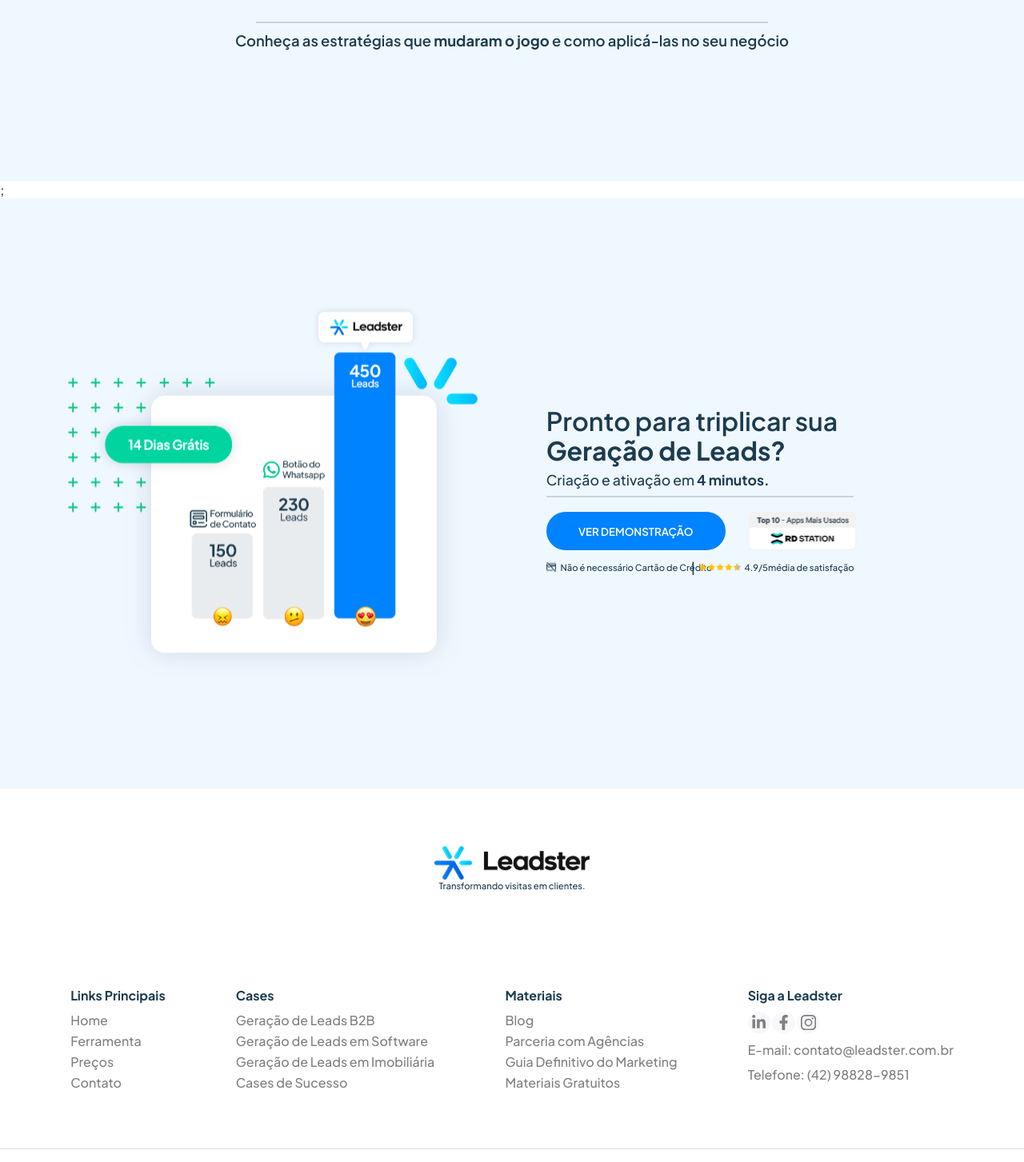
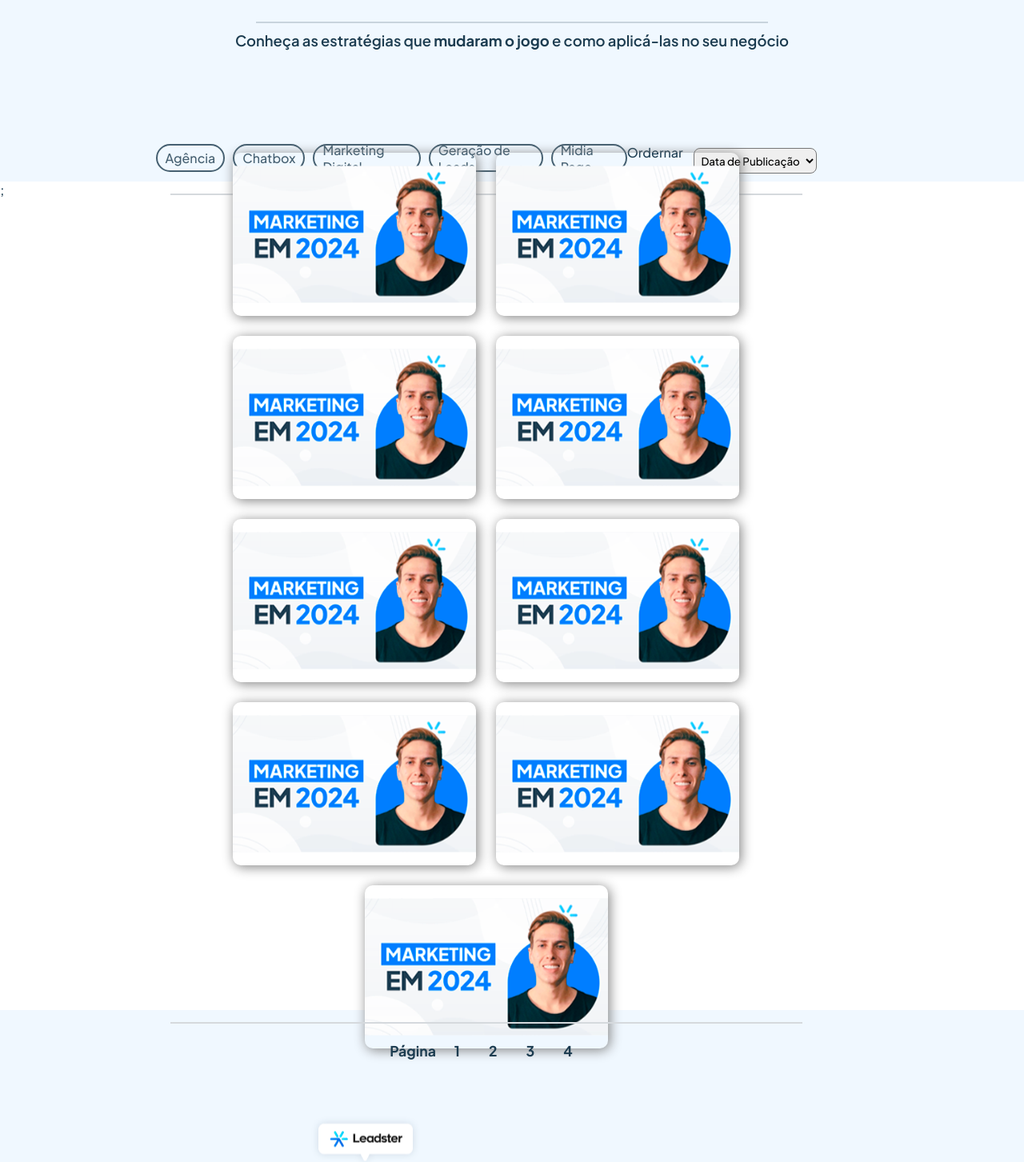
Before and after one commit to carolinefreitasalegre/leadster, a Next.js app: page / in a window 1280 px wide. Shown: the part 501-1954 px from the top of the page at 80% size. Built offline with nearby package versions, Linux system fonts and the light colour scheme.

Commit message:
Adicionada seção Midia

```diff
--- /dev/null
+++ b/app/components/midia/agencias/page.jsx
@@ -0,0 +1,23 @@
+import React from "react";
+import Image from "next/image";
+import CardImg from "../../../../public/thumbnail.svg";
+import { Container } from "../style";
+import { Card } from "./style";
+
+export default function Agencias() {
+  return (
+    <Container>
+      <Card>
+        <Image src={CardImg} alt="Imagem do Vídeo" />
+        <Image src={CardImg} alt="Imagem do Vídeo" />
+        <Image src={CardImg} alt="Imagem do Vídeo" />
+        <Image src={CardImg} alt="Imagem do Vídeo" />
+        <Image src={CardImg} alt="Imagem do Vídeo" />
+        <Image src={CardImg} alt="Imagem do Vídeo" />
+        <Image src={CardImg} alt="Imagem do Vídeo" />
+        <Image src={CardImg} alt="Imagem do Vídeo" />
+        <Image src={CardImg} alt="Imagem do Vídeo" />
+      </Card>
+    </Container>
+  );
+}
--- /dev/null
+++ b/app/components/midia/agencias/style.js
@@ -0,0 +1,28 @@
+import { styled } from "styled-components";
+
+export const Container = styled.div`
+  display: flex;
+  align-items: center;
+  justify-content: center;
+  flex-direction: column;
+  gap: 20px;
+  flex-wrap: wrap;
+  width: 100%;
+`;
+
+export const Card = styled.div`
+  display: flex;
+  align-items: center;
+  justify-content: center;
+  flex-direction: row;
+  gap: 25px;
+
+  flex-wrap: wrap;
+  width: 80%;
+
+  img {
+    width: 19rem;
+    border-radius: 10px;
+    box-shadow: 2px 2px 15px grey;
+  }
+`;
--- /dev/null
+++ b/app/components/midia/page.jsx
@@ -0,0 +1,61 @@
+import { useState } from "react";
+import {
+  Container,
+  Content,
+  ButtonLink,
+  Button,
+  SelectBtn,
+  Paragraph,
+} from "./style";
+import Agencias from "./agencias/page";
+import Link from "next/link";
+
+export default function Midia() {
+  const options = [
+    { value: "data", label: "Data de Publicação" },
+    { value: "nome", label: "Ordenar por Nome" },
+    { value: "vanilla", label: "Mais Vistos" },
+  ];
+
+  const [selectedOption, setSelectedOption] = useState(options[0].value);
+
+  const handleChange = (event) => {
+    setSelectedOption(event.target.value);
+  };
+
+  return (
+    <Container>
+      <Content>
+        <ButtonLink>
+          <Button>Agência</Button>
+          <Button>Chatbox</Button>
+          <Button>Marketing Digital</Button>
+          <Button>Geração de Leads</Button>
+          <Button>Midia Page</Button>
+        </ButtonLink>
+        <SelectBtn>
+          Ordernar por
+          <select value={selectedOption} onChange={handleChange}>
+            {options.map((option) => (
+              <option key={option.value} value={option.value}>
+                {option.label}
+              </option>
+            ))}
+          </select>
+        </SelectBtn>
+      </Content>
+      <span className="line"></span>
+      <Agencias />
+      <span className="line"></span>
+
+      {/* linha e numeros */}
+      <Paragraph>
+        Página
+        <Link href="">1</Link>
+        <Link href="">2</Link>
+        <Link href="">3</Link>
+        <Link href="">4</Link>
+      </Paragraph>
+    </Container>
+  );
+}
--- /dev/null
+++ b/app/components/midia/style.js
@@ -0,0 +1,83 @@
+import { styled } from "styled-components";
+
+export const Container = styled.div`
+  height: 1015px;
+  width: 95%;
+  display: flex;
+  flex-direction: column;
+  align-items: center;
+  justify-content: center;
+
+  .line {
+    margin-top: 1.2rem;
+    width: 65%;
+    border: 1.5px solid #d5d9dd;
+  }
+`;
+export const Content = styled.div`
+  margin-top: 65px;
+  width: 68%;
+  display: flex;
+  justify-content: space-around;
+`;
+export const ButtonLink = styled.div`
+  display: flex;
+  gap: 10px;
+`;
+export const Button = styled.div`
+  display: flex;
+  align-items: center;
+  justify-content: start;
+  border: 2px solid #466071;
+  border-radius: 20px;
+  height: 35px;
+  padding: 0 10px;
+  color: #466071;
+  cursor: pointer;
+
+  &:hover {
+    border: 2px solid #0077f4;
+    color: #0077f4;
+  }
+`;
+
+export const SelectBtn = styled.div`
+  display: flex;
+  align-items: center;
+  gap: 5px;
+
+  select {
+    padding: 4px;
+    height: 2rem;
+    border-radius: 8px;
+    outline: none;
+    cursor: pointer;
+  }
+`;
+
+export const Paragraph = styled.div`
+  display: flex;
+  justify-content: center;
+  align-items: center;
+  cursor: pointer;
+  gap: 10px;
+  font-weight: bold;
+  width: 100%;
+  color: #1c3c50;
+  margin-top: 1rem;
+  font-size: 1.1rem;
+  margin-bottom: 4rem;
+
+  a {
+    text-decoration: none;
+    color: #1c3c50;
+    padding: 5px 11px;
+    border-radius: 5px;
+    border: 2px solid transparent;
+
+    &:hover {
+      color: #0077f4;
+      border: 2px solid #0077f4;
+    }
+  }
+`;
--- a/app/page.js
+++ b/app/page.js
@@ -2,6 +2,7 @@
 import Comparative from "./components/comparative/page";
 import Footer from "./components/footer/page";
 import Header from "./components/header/page";
+import Midia from "./components/midia/page";
 import Links from "./components/sectioLinks/page";
 import Section from "./components/section/page";
 
@@ -10,6 +11,7 @@
     <main>
       <Header />
       <Section />
+      <Midia />
       <Comparative />
       <Links />
       <Footer />
--- a/package.json
+++ b/package.json
@@ -15,6 +15,7 @@
     "react": "18.2.0",
     "react-dom": "18.2.0",
     "react-icons": "^4.10.1",
+    "react-select": "^5.7.3",
     "styled-components": "^6.0.3"
   }
 }
```
Also changed, not shown: app/components/midia/chatbot/page.jsx (added), app/components/midia/geraçaoleads/page.jsx (added), app/components/midia/marketing/page.jsx (added), app/components/midia/midiapage/page.jsx (added), 1 other file (tests, documents, lock files or other folders).
